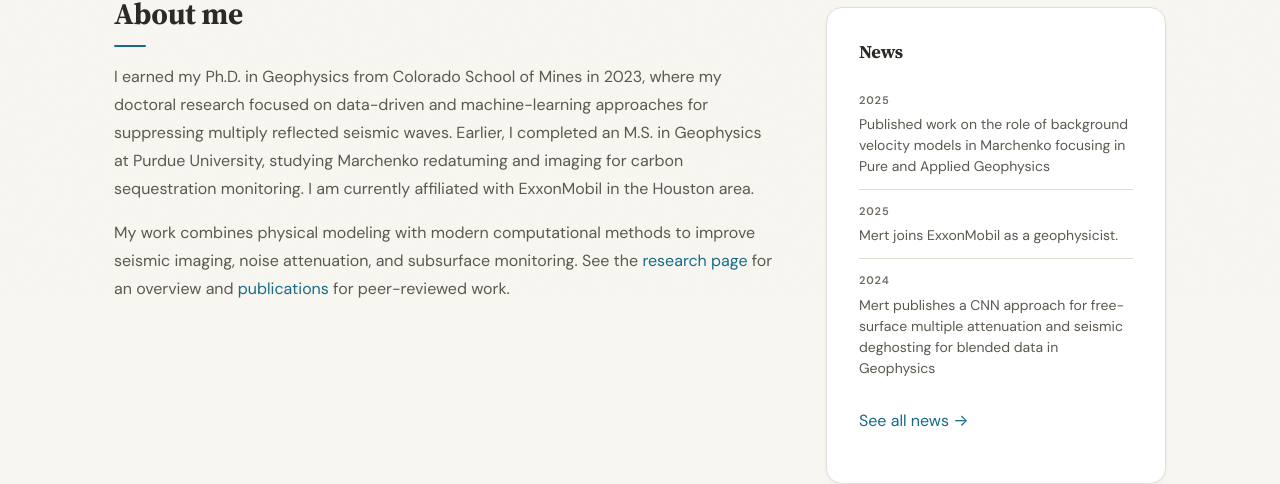
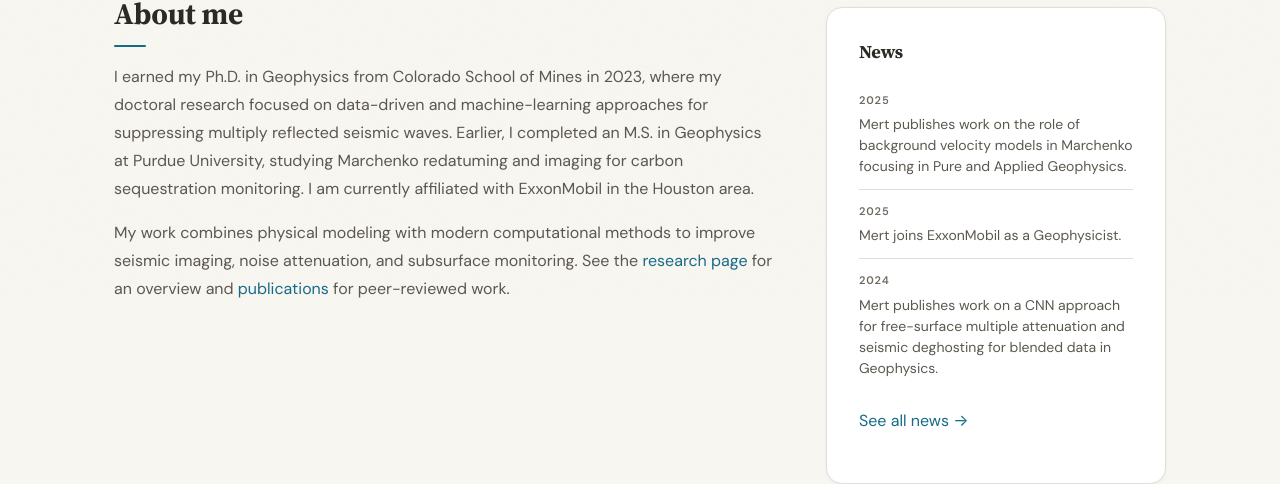
Before and after one commit to mertsinanrecepkiraz/mertsinanrecepkiraz.github.io, a Jekyll site: the page built from _pages/home.md, in a window 1280 px wide. Shown: the part 599-1083 px from the top of the page. Built offline with Jekyll 4.4.1, drawn with Linux system fonts in a browser that asks for light colours.

Commit message:
news.yml

```diff
--- a/_data/news.yml
+++ b/_data/news.yml
@@ -2,25 +2,25 @@
 # The 3 most recent are shown; all appear on /allnews.
 # Each entry needs: date, headline
 - date: 2025
-  headline: "Published work on the role of background velocity models in Marchenko focusing in Pure and Applied Geophysics"
+  headline: "Mert publishes work on the role of background velocity models in Marchenko focusing in Pure and Applied Geophysics."
 
 - date: 2025
-  headline: "Mert joins ExxonMobil as a geophysicist."
+  headline: "Mert joins ExxonMobil as a Geophysicist."
 
 - date: 2024
-  headline: "Mert publishes a CNN approach for free-surface multiple attenuation and seismic deghosting for blended data in Geophysics"
+  headline: "Mert publishes work on a CNN approach for free-surface multiple attenuation and seismic deghosting for blended data in Geophysics."
 
 - date: 2024
-  headline: "Mert publishes Attenuating free-surface multiples and ghost reflection from seismic data using a trace-by-trace convolutional neural network approach in Geophysical Prospecting."
+  headline: "Mert publishes work on attenuating free-surface multiples and ghost reflection from seismic data using a trace-by-trace convolutional neural network approach in Geophysical Prospecting."
 
 - date: 2023
-  headline: "Mert joins Shell as a geophysicist."
+  headline: "Mert joins Shell as a Geophysicist."
 
 - date: 2023
-  headline: "Mert completes his Ph.D. in Geophysics at Colorado School of Mines with a minor in Computational and Applied Mathematics."
+  headline: "Mert completes his Ph.D. in Geophysics at Colorado School of Mines with a minor in computational and applied mathematics."
 
 - date: 2021
-  headline: "Mert publishes Focusing waves in an unknown medium without wavefield decomposition in JASA Express Letters."
+  headline: "Mert publishes work on focusing waves in an unknown medium without wavefield decomposition in JASA Express Letters."
 
 - date: 2018
-  headline: "Mert publishes Marchenko Redatuming and Imaging with Applications to the Frio Carbon Sequestration Experiment in Geophysical Journal International."
+  headline: "Mert publishes work on Marchenko redatuming and imaging with applications to the Frio carbon sequestration experiment in Geophysical Journal International."
```
